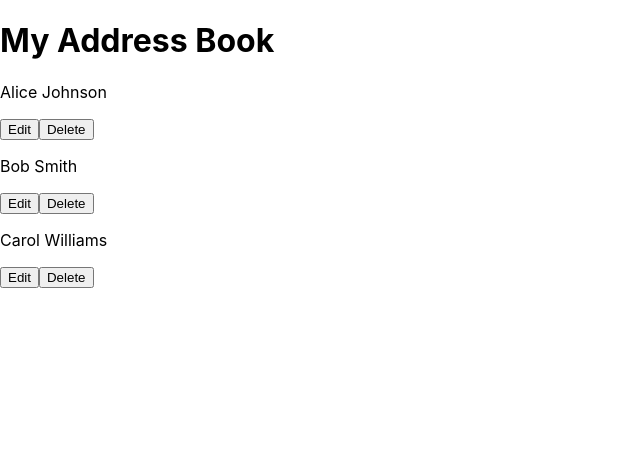
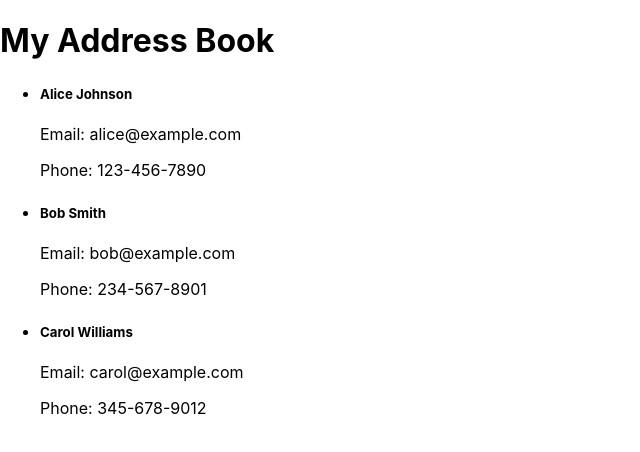
Before and after one commit to RickAnderson-hub/address-book, a React (Create React App) app: page / in a window 1280 px wide. Shown: the top 452 px of the page, without its empty margins (0-640 px from the left). Built offline with nearby package versions, Linux system fonts and the light colour scheme.

Commit message:
contacts displaying from mock

```diff
--- a/src/App.js
+++ b/src/App.js
@@ -1,8 +1,9 @@
 import React, { useState } from 'react';
 import MockContacts from './components/utils/MockContacts';
-import ContactList from './components/contacts/ContactsList'; // Assuming you have this component
+import ContactList from './components/contacts/ContactList';
 
 function App() {
+    //ContactsList takes an array of contacts and maps them to individual Contact components.
     const [contacts, setContacts] = useState([]);
 
     const handleContactsLoaded = (mockContacts) => {
--- /dev/null
+++ b/src/components/contacts/Contact.js
@@ -0,0 +1,13 @@
+import React from 'react';
+
+function Contact({ contact }) {
+    return (
+        <li className="list-group-item">
+            <h5>{contact.name}</h5>
+            <p>Email: {contact.email}</p>
+            <p>Phone: {contact.phone}</p>
+        </li>
+    );
+}
+
+export default Contact;
--- a/src/components/contacts/ContactItem.js
+++ /dev/null
@@ -1,14 +0,0 @@
-import React from 'react';
-
-function ContactItem({ contact, onDelete, onEdit }) {
-    return (
-        <div>
-            <p>{contact.name}</p>
-            {/* Display other contact details */}
-            <button onClick={() => onEdit(contact)}>Edit</button>
-            <button onClick={() => onDelete(contact.id)}>Delete</button>
-        </div>
-    );
-}
-
-export default ContactItem;
--- /dev/null
+++ b/src/components/contacts/ContactList.js
@@ -0,0 +1,14 @@
+import React from 'react';
+import Contact from './Contact';
+
+function ContactList({ contacts }) {
+    return (
+        <ul className="list-group">
+            {contacts.map(contact => (
+                <Contact key={contact.id} contact={contact} />
+            ))}
+        </ul>
+    );
+}
+
+export default ContactList;
--- a/src/components/contacts/ContactsList.js
+++ /dev/null
@@ -1,14 +0,0 @@
-import React from 'react';
-import ContactItem from './ContactItem';
-
-function ContactList({contacts, onDelete, onEdit}) {
-    return (
-        <div>
-            {contacts.map(contact => (
-                <ContactItem key={contact.id} contact={contact} onDelete={onDelete} onEdit={onEdit}/>
-            ))}
-        </div>
-    );
-}
-
-export default ContactList;
```
Also changed, not shown: README/CODE IDEAS.md (+1 -1 lines).
